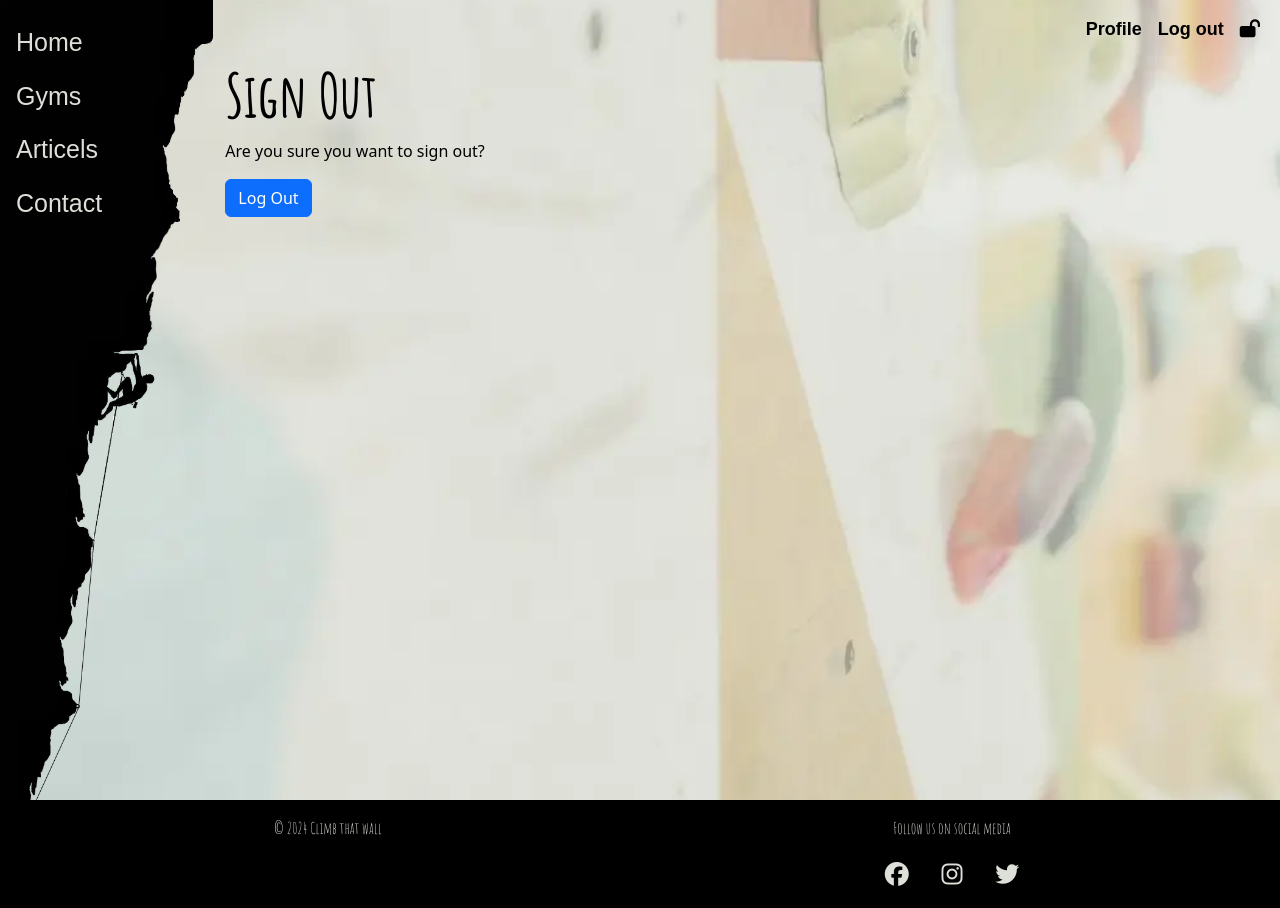
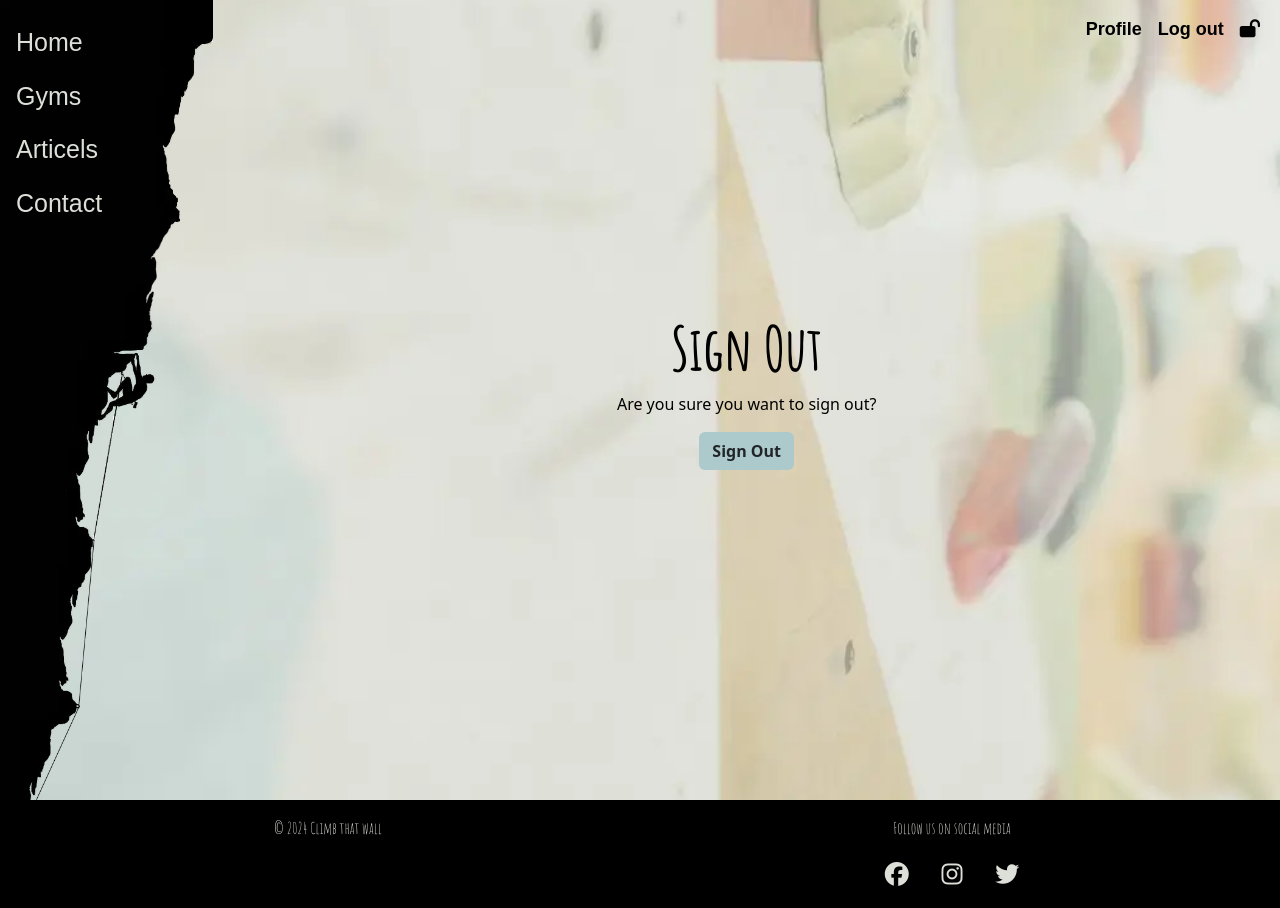
Before and after one commit to Ko11e/Climb-that-wall, a Django app: page /accounts/logout/ in a window 1280 px wide. Run offline with Django 5.2, Linux system fonts and the light colour scheme; a user stored in the database is signed in; parts of the project's set-up code (start-up, migrations or seed data) failed here and were passed over; some libraries are stand-ins or nearby versions; some web fonts are replaced.

Commit message:
Update styles on logout.html

```diff
--- a/static/css/base.css
+++ b/static/css/base.css
@@ -137,7 +137,7 @@ a:hover {
 /* Home page */
 
 #intro-header {
-    font-size: 5vw;
+    font-size: 9.5vw;
 }
 
 /* Profile page */
@@ -322,3 +322,9 @@ a:hover {
     width: 20vw;
     margin: 1rem 0.5rem;
 }
+
+/* Sign out */
+
+#logout-div {
+    margin-top: 25%;
+}
--- a/templates/allauth/account/logout.html
+++ b/templates/allauth/account/logout.html
@@ -4,7 +4,7 @@
     {% trans "Log Out" %}
 {% endblock title %}
 {% block content %}
-<div class="row align-items-center">
+<div id="logout-div" class="row align-items-center text-center">
     {% element h1 %}
         {% trans "Sign Out" %}
     {% endelement %}
@@ -17,7 +17,7 @@
         {% if redirect_field_value %}
             <input type="hidden" name="{{ redirect_field_name }}" value="{{ redirect_field_value }}">
         {% endif %}
-        <button type="submit" class="btn btn-primary">Log Out</button>
+        <button type="submit" class="btn btn-search">Sign Out</button>
     </form>
 </div>
 {% endblock content %}
--- a/templates/base.html
+++ b/templates/base.html
@@ -22,7 +22,7 @@
 </head>
 <body>
     <div class="container">
-      <div class="row align-items-start">
+      <div class="row align-items-start test">
         {% include "includes/header-comp.html" %}
         <div class="col">
           {% include "includes/header-mobile.html" %}
```
